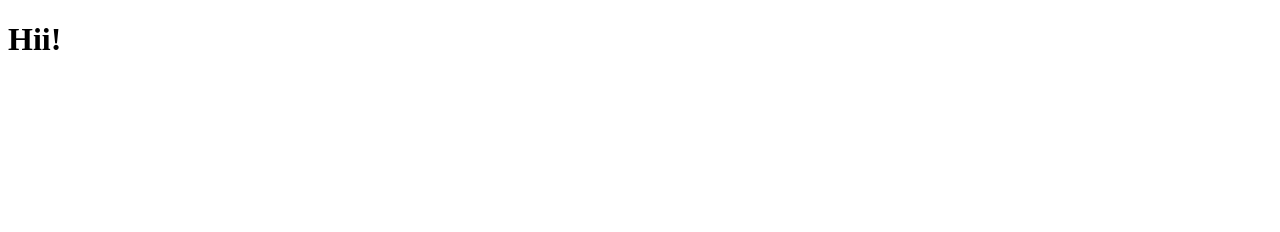
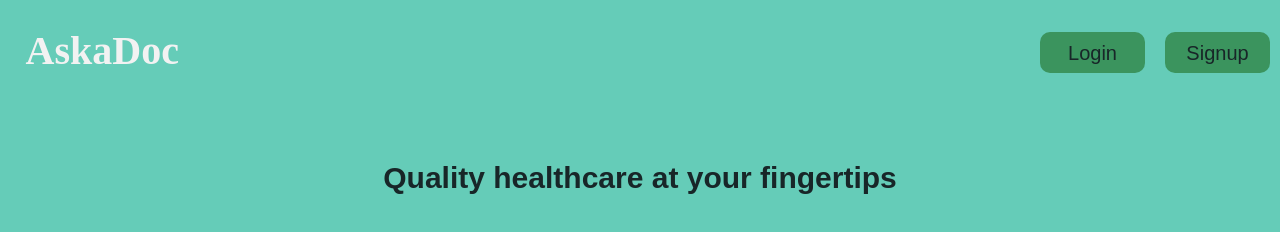
Before and after one commit to deep-1704/AskaDoc, a React app in the folder client/: page / in a window 1280 px wide. Built offline with nearby package versions, Linux system fonts and the light colour scheme; a web font is replaced by a local one.

Commit message:
Update landing page UI

```diff
--- /dev/null
+++ b/client/src/DocCarousel/style.css
@@ -0,0 +1,6 @@
+.container{
+    height: 300px;
+}
+.imgContainer{
+    height: 60%;
+}
--- a/client/src/Landing_page.css
+++ b/client/src/Landing_page.css
@@ -1,38 +1,25 @@
-.App {
+@font-face {
+  font-family: 'comfortaa_light';
+  src: url('/Users/deepprajapati/Desktop/Lets_Program/webd/AskaDoc/client/assets/fonts/comfortaa.light.ttf') format('opentype');
+  font-weight: normal;
+  font-style: normal;
+}
+@import url('https://fonts.googleapis.com/css2?family=Ubuntu:wght@300&display=swap');
+
+body {
+  --h1: #F2F2F2;
+  --h2: #182628;
+  --h3: #3B945e;
+  --st: #57BA98;
+  --bg: #65CCB8;
+  background-color: var(--bg);
+  margin: 0px;
+}
+.quote{
   text-align: center;
+  font-family: 'Ubuntu', sans-serif;
+  font-size: 30px;
+  margin-top: 60px;
+  margin-bottom: 60px;
+  color: var(--h2);
 }
-
-.App-logo {
-  height: 40vmin;
-  pointer-events: none;
-}
-
-@media (prefers-reduced-motion: no-preference) {
-  .App-logo {
-    animation: App-logo-spin infinite 20s linear;
-  }
-}
-
-.App-header {
-  background-color: #282c34;
-  min-height: 100vh;
-  display: flex;
-  flex-direction: column;
-  align-items: center;
-  justify-content: center;
-  font-size: calc(10px + 2vmin);
-  color: white;
-}
-
-.App-link {
-  color: #61dafb;
-}
-
-@keyframes App-logo-spin {
-  from {
-    transform: rotate(0deg);
-  }
-  to {
-    transform: rotate(360deg);
-  }
-}
--- a/client/src/Landing_page.js
+++ b/client/src/Landing_page.js
@@ -1,9 +1,12 @@
 import './Landing_page.css';
+import Navbar from './NavComponents/Navbar';
 
 function LP() {
   return (
     <>
-      <h1>Hii!</h1>
+      <Navbar />
+      <div className='quote'><strong>Quality healthcare at your fingertips</strong></div>
+
     </>
   );
 }
--- /dev/null
+++ b/client/src/NavComponents/LoginBtn.js
@@ -0,0 +1,7 @@
+import './style.css';
+
+export default function LoginBtn(){
+    return (
+        <button className='loginBtn'>Login</button>
+    )
+}
--- /dev/null
+++ b/client/src/NavComponents/Navbar.js
@@ -0,0 +1,17 @@
+import './style.css';
+import LoginBtn from './LoginBtn';
+import SignupBtn from './SignupBtn'
+
+export default function Navbar() {
+    return (
+        <div className='Navbar'>
+            <div className="logo"><h1>AskaDoc</h1></div>
+            <div className='restStuff'>
+                <div className='NavEnd'>
+                    <LoginBtn />
+                    <SignupBtn />
+                </div>
+            </div>
+        </div>
+    )
+}
--- /dev/null
+++ b/client/src/NavComponents/SignupBtn.js
@@ -0,0 +1,7 @@
+import './style.css';
+
+export default function SignupBtn(){
+    return (
+        <button className='loginBtn'>Signup</button>
+    )
+}
--- /dev/null
+++ b/client/src/NavComponents/style.css
@@ -0,0 +1,57 @@
+@font-face {
+    font-family: 'NT_Josefine';
+    src: url('/Users/deepprajapati/Desktop/Lets_Program/webd/AskaDoc/client/assets/fonts/NT_Josefine.otf') format('opentype');
+    font-weight: normal;
+    font-style: normal;
+}
+
+@import url('https://fonts.googleapis.com/css2?family=Ubuntu:wght@300&display=swap');
+
+body {
+    --h1: #F2F2F2;
+    --h2: #182628;
+    --h3: #3B945e;
+    --st: #57BA98;
+    --bg: #65CCB8;
+    margin: 0px;
+}
+
+.Navbar {
+    display: flex;
+    background-color: var(--bg);
+}
+
+.logo {
+    font-family: NT_Josefine;
+    color: var(--h1);
+    font-size: 20px;
+    padding-left: 2%;
+}
+
+.restStuff{
+    flex: 2;
+    display: flex;
+    justify-content: flex-end;
+}
+
+.NavEnd{
+    display: flex;
+    min-width: 250px;
+    justify-content: flex-end;
+    padding-top: 32px;
+}
+
+.loginBtn {
+    background-color: var(--h3);
+    font-family: 'Ubuntu', sans-serif;
+    font-size: 20px;
+    color: var(--h2);
+    width: 50%;
+    height: 60%;
+    border: none;
+    border-radius: 10px;
+    padding-top: 10px;
+    padding-bottom: 10px;
+    margin-left: 10px;
+    margin-right: 10px;
+}
```
Also changed, not shown: client/assets/fonts/READ ME FIRST.txt (added, +19 -0 lines), client/src/DocCarousel/docelement.js (added, +10 -0 lines), client/assets/fonts/NT_Josefine.otf (added), client/assets/fonts/comfortaa.bold.ttf (added), client/assets/fonts/comfortaa.light.ttf (added), client/assets/fonts/comfortaa.regular.ttf (added), client/assets/images/deep_icpc_1.jpeg (added), client/src/NavComponents/UserComponent.js (added), client/src/index.js (line endings or trailing spaces).
